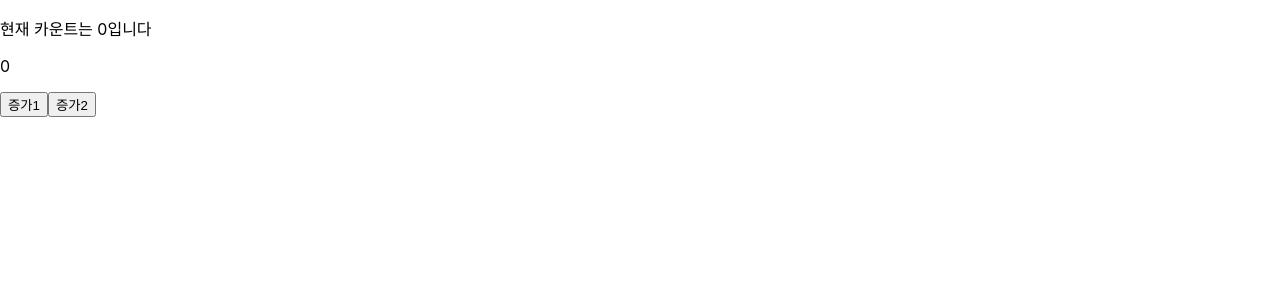
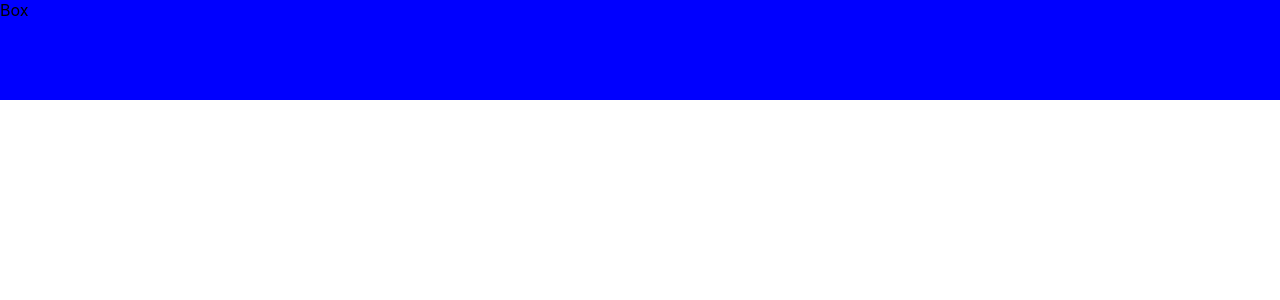
Before and after one commit to midaslmg94/MultiCampus-React, a React (Create React App) app in the folder day01/hello-react2/: page / in a window 1280 px wide. Shown: the top 300 px of the page. Built offline with nearby package versions, Linux system fonts and the light colour scheme.

Commit message:
ref 속성을 추가하여 DOM 요소에 직접 접근

```diff
--- a/day01/hello-react2/src/App.js
+++ b/day01/hello-react2/src/App.js
@@ -5,9 +5,12 @@ import MyName2 from './Myname2.js';
 import Counter from './Counter.js';
 import MyComponent from './MyComponent.js';
 import Todo from './Todo';
+import Box from'./Box';
+
 class App extends React.Component {
+
     render() {
-        return <Todo />
+      return(<Box/>);
     }
 }
 export default App;
--- /dev/null
+++ b/day01/hello-react2/src/Box.js
@@ -0,0 +1,32 @@
+import React from 'react';
+
+class Box extends React.Component {
+    state = {
+        boxWidth: 0
+    };
+    divRef = React.createRef(); // 직접 제어하기 위해서 붙여 놓음
+    componentDidMount() { // 렌더링 된 결과를 가져와서 state의 값을 바꾼다.
+        let rect = this
+            .divRef
+            .current
+            .getBoundingClientRect();
+        this.setState({boxWidth: rect.width});
+    }
+    render() {
+        let {boxWidth} = this.state;
+        let backgroundColor = boxWidth < 400
+            ? 'red'
+            : 'blue';
+
+        return (
+            <div
+                ref={this.divRef}
+                style={{
+                width: '100%',
+                height: '100px',
+                backgroundColor
+            }}>Box</div>
+        );
+    }
+}
+export default Box;
--- a/day01/hello-react2/src/Counter.js
+++ b/day01/hello-react2/src/Counter.js
@@ -1,35 +1,33 @@
 import React from 'react';
 class Counter extends React.Component {
-    // state 사용하자
-    state = {
-        number: 100
+    state={number:0};
+    onIncrease = ()=>{
+        this.setState({number: this.state.number+1})
     };
-    clickToIncrease = () => {
-        // 방법 1
-        const {number}=this.state;
-        this.setState({
-            number: number+1
-        });
-        // 방법 2
-        this.setState({
-            number: this.state.number + 1 // 속성이 한개일경우
-        })
-    };
-    clickToDecrease = () => {
-        this.setState({
-            number: this.state.number - 1
-        }) // 화면에 변하는 상태를 출력
-        this.state.number = this.state.number - 1; // setState를 안쓰면 값은 바뀔지라도 화면에 바뀌는 모습이 보이지 않는다. 상태변수의 값은 setState 메소드를 통해 쓰자
-    };
+    constructor(props){
+        // constructor 메소드 내부에서는 반드시 super 함수를 호출해야 한다
+        super(props);
+        console.log('constructor');
+    }
+    static getDerivedStateFromProps(props, state){
+        console.log("getDerived~~");
+
+    }
+    shouldComponentUpdate(){
+        console.log('shouldComponentupdate');
+    }
     render() {
+        console.log("render");
         return (
             <div>
-                <h1>카운터</h1>
-                <div>값:{this.state.number}</div>
-                <button onClick={this.clickToIncrease}>더하기 버튼</button>
-                <button onClick={this.clickToDecrease}>빼기 버튼</button>
+                <h1>Counter</h1>
+                <div>Value:{this.state.number}</div>
+                <button onClick={this.onIncrease}>+</button>
             </div>
         );
     }
+    getSnapshotBeforeUpdate(){
+        console.log('getSnapshot~~');
+    }
 }
 export default Counter;
--- a/day01/hello-react2/src/Title.js
+++ b/day01/hello-react2/src/Title.js
@@ -1,6 +1,18 @@
 import React from 'react';
-function Title(props) {
-    console.log(props);
-    return <p>{props.title}</p>
+
+class Title extends React.PureComponent {
+    constructor(props) {
+        super(props);
+
+    }
+    render() {
+        let {title} = this.props;
+        let element = <p style={{
+            color: 'blue'
+        }}>{title}</p>;
+        console.log(element);
+        return element;
+    }
+
 }
-export default React.memo(Title);
+export default Title;
--- a/day01/hello-react2/src/Todo.js
+++ b/day01/hello-react2/src/Todo.js
@@ -1,29 +1,31 @@
 import React, {Fragment} from 'react';
 import Title from './Title';
-class TODO extends React.Component {
+class Todo extends React.Component {
     state = {
-        count1: 0, count2:0
+        priority: 'high'
     };
-   onClick1=()=>{
-    this.setState({count1:this.state.count1+1});
-   }
-   onClick2=()=>{
-    this.setState({count2:this.state.count2+2});
-   }
+    onClick = () => {
+        let {priority} = this.state;
+        priority = priority === 'high'
+            ? 'low'
+            : 'high';
+        this.setState({priority})
+    };
     render() {
-        return (
+        let {title, desc} = this.props;
+        let {priority} = this.state;
+        let element = (
             <div>
-                <Title title={`현재 카운트는 ${this.state.count1}입니다`}/>
-                <p>{this.state.count1}</p>
-                <button onClick={this.onClick1}>증가1</button>
-                <button onClick={this.onClick2}>증가2</button>
-                {/*증가 2를 눌렀을 때, 자식 컴포넌트도 함께 렌더링 된다.
-                ==> 불필요한 렌더링 발생(화면에 카운트가 증가되지는 않지만, 콘솔창에서 찍힘)
-                이러한 불필요함을 방지하기 위해서는 React.memo 또는 React.PureComponent를 사용
-                */}
+                <Title title={title}/>
+                <p>{desc}</p>
+                <p>{priority === 'high'
+                        ? '우선순위 높음'
+                        : '우선순위 낮음'}</p>
+                <button onClick={this.onClick}>우선순위 변경</button>
             </div>
         );
+        return (element);
     }
 }
 
-export default TODO;
+export default Todo;
```
Also changed, not shown: 1 other file (tests, documents, lock files or other folders).
